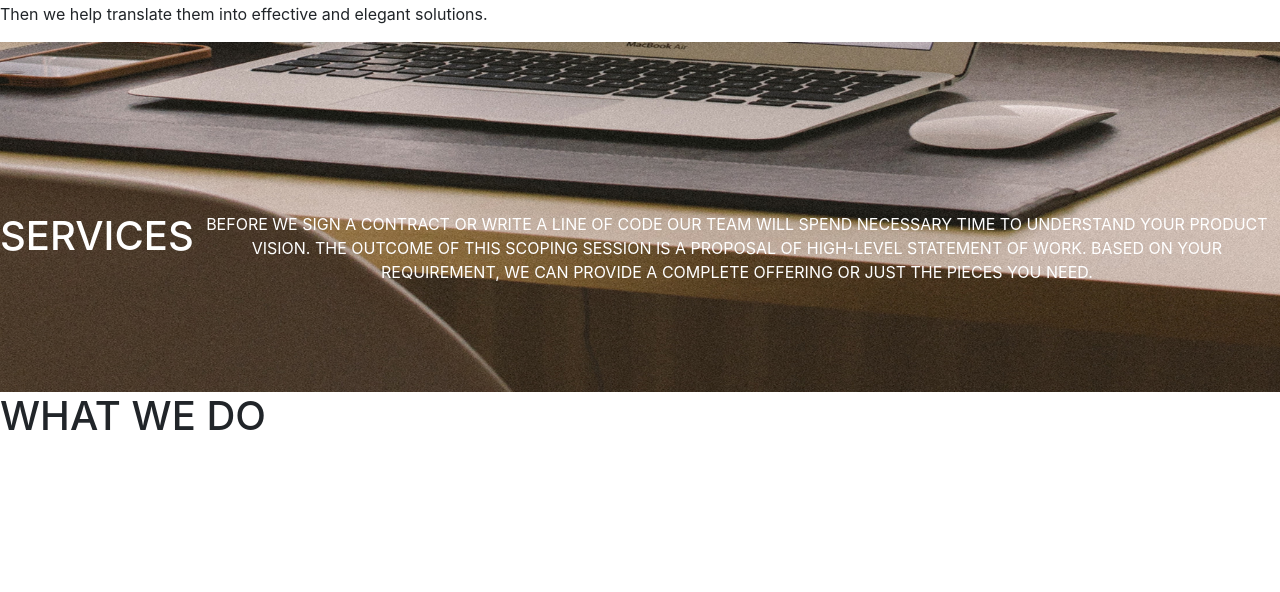
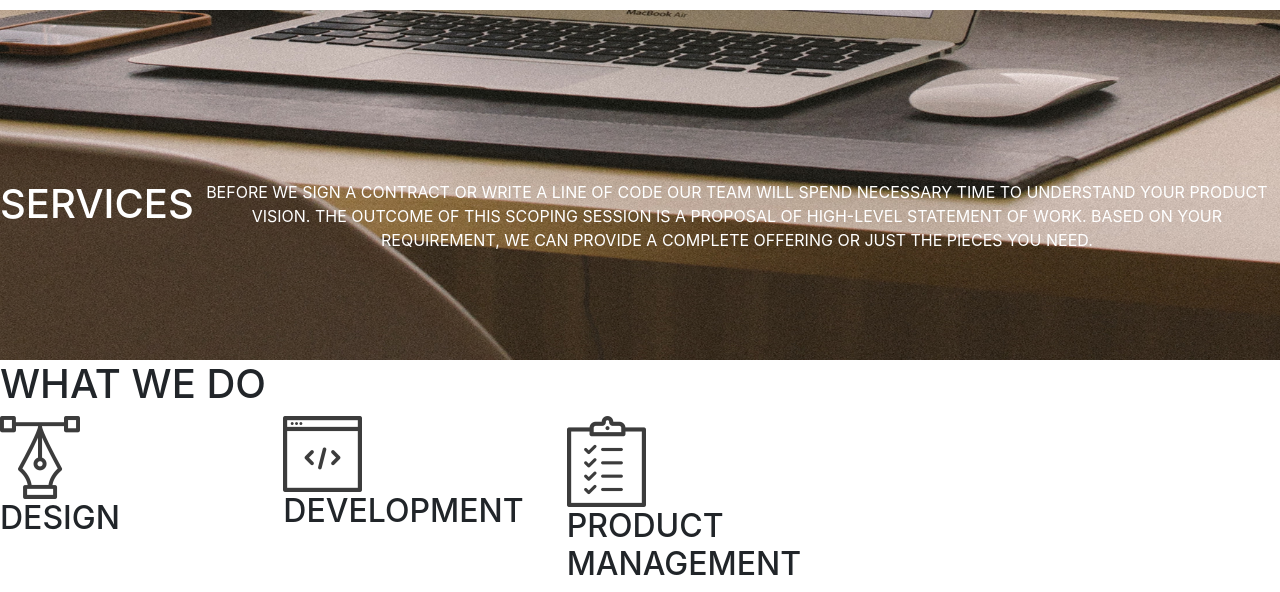
Before and after one commit to RisperAkinyi/Delani-Studio, a plain HTML site: page index.html in a window 1280 px wide. Shown: the part 824-1416 px from the top of the page. Before the commit the page ends 1272 px from the top, so only its background shows below. Drawn offline with Linux system fonts and the light colour scheme.

Commit message:
Add images and description on what we do section

```diff
--- a/index.html
+++ b/index.html
@@ -36,7 +36,7 @@
                 <div class="title4">
                     <h1>ABOUT US</h1>
                 </div>
-            </div>
+
             <div class="pg">
                 <p>When you work with us, you are part of the team of committed collaborators.
                         All aspects of our software development process are intergrated, iterative<br> and agile. <br> <br>
@@ -45,6 +45,7 @@
                         We start each project by understanding your business goals,
                         the user's needs and the product requirements.<br>
                         Then we help translate them into effective and elegant solutions.</p>
+            </div>
             </div>
         </div>
         <div class="row">
@@ -64,16 +65,32 @@
         </div>
         <div class="row">
             <div class="activities">
-                <h1>WHAT WE DO</h1>
+                <div class="title5">
+                        <h1>WHAT WE DO</h1>
+                </div>
+
+            <div class="row">
+                <div class="col-4">
+                    <img src="./images/services_icons/design_icon.png" alt="design">
+                    <h2>DESIGN</h2>
+                </div>
+                <div class="col-4">
+                    <img src="./images/services_icons/dev_icon.png" alt="dev">
+                    <h2>DEVELOPMENT</h2>
+                </div>
+                <div class="col-4">
+                    <img src="./images/services_icons/product_icon.png" alt="product">
+                    <h2>PRODUCT MANAGEMENT</h2>
+                </div>
             </div>
-            <div class="row">
-                <div class="col-4"></div>
-                <div class="col-4"></div>
-                <div class="col-4"></div>
             </div>
 
         </div>
-        <div class="row"></div>
+        <div class="row">
+
+
+            </div>
+        </div>
         <div class="row"></div>
         <div class="row"></div>
         <div class="row"></div>
```
